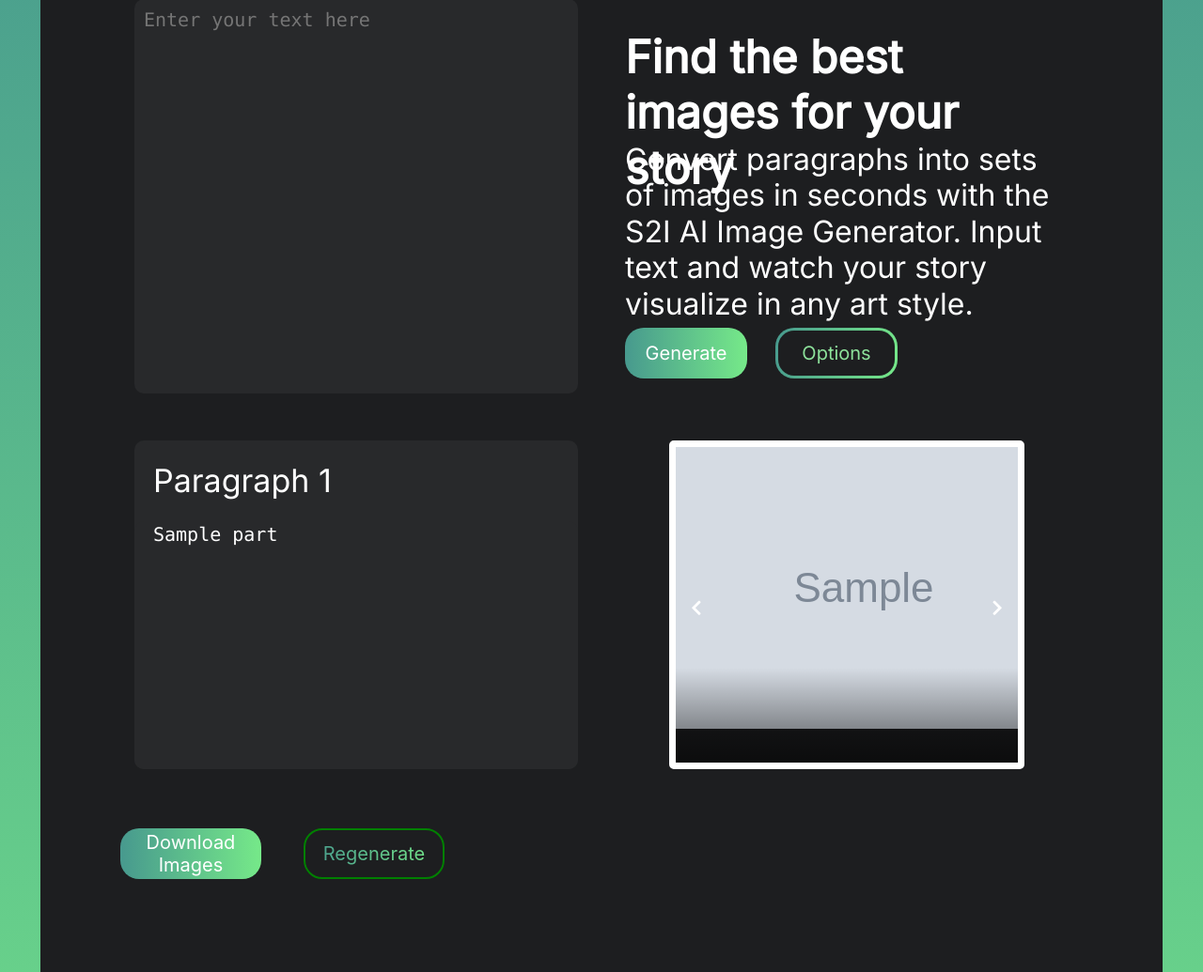
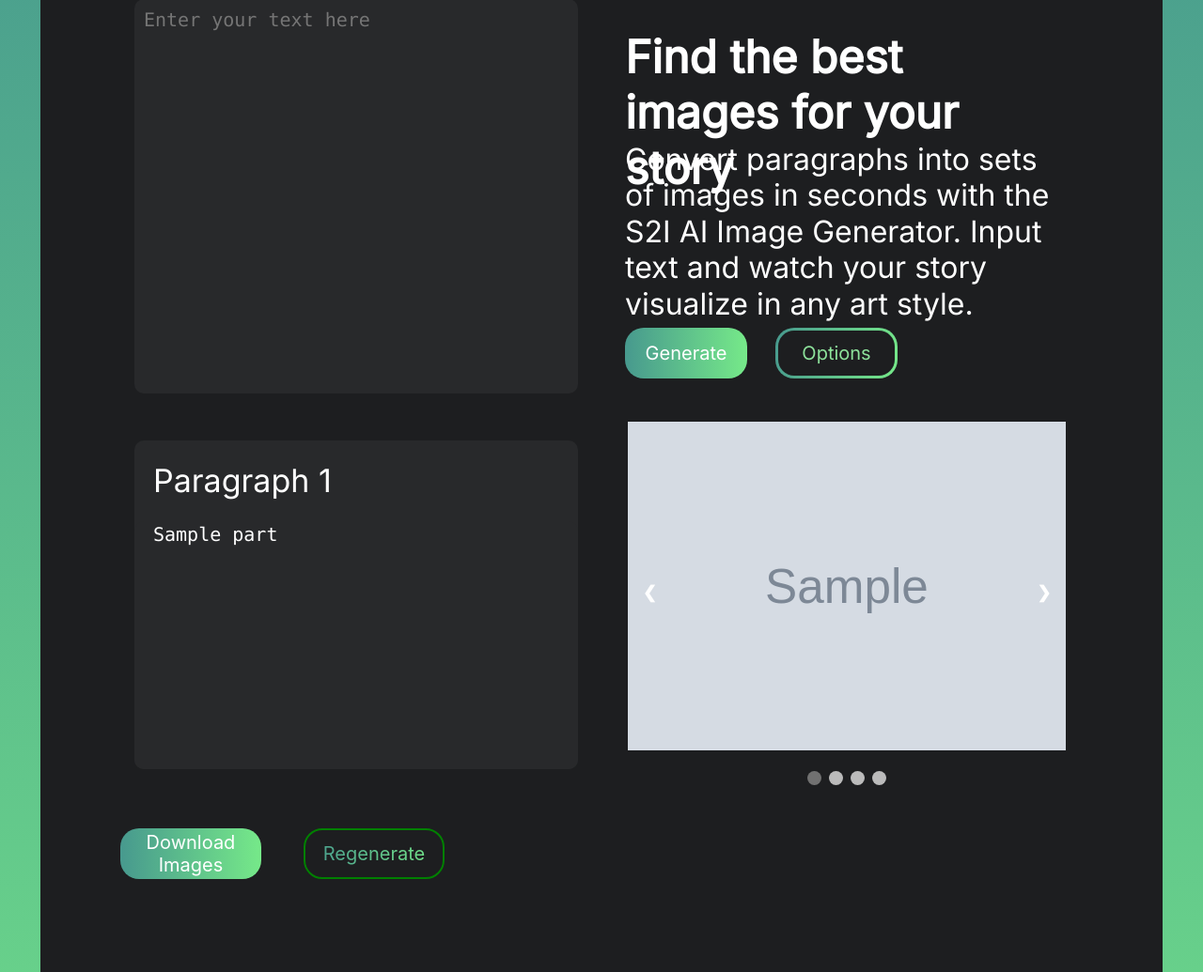
Before and after one commit to kryC1/graduation_project_s2i, a Django app: template s2i_django/stories2image/templates/stories2image/home.html in a window 1280 px wide. Shown: the part 191-1226 px from the top of the page at 94% size. Run offline with Django 3.2, Linux system fonts and the light colour scheme; the template is opened without the code that fills it: most values are stand-ins (such as "Sample title", 1, 10 or a date in 2020); grey boxes marked "Sample" are stand-in pictures.

Commit message:
Update home.html

```diff
--- a/s2i_django/stories2image/templates/stories2image/home.html
+++ b/s2i_django/stories2image/templates/stories2image/home.html
@@ -142,29 +142,36 @@
 			</div>
 
 			<div class="second-div-b">
-				<div class="slider-ctr">
+				<div>
+					<!-- Slideshow container -->
+					<div class="slideshow-container">
 
+					  <!-- Full-width images with number and caption text -->
 					  {% for image in images %}
 							{% for i in image %}
-							<div class="slide">
-								<img src="{{i}}" alt="Image"/>
+								<div class="mySlides fade">
+							    <img src="{{i}}" style="height:350px">
 							  </div>
 							{% endfor %}
 						{% endfor %}
 
-					<div class="slider-control">
-						<div class="control prev disabled">
-						  <div class="fa fa-chevron-left"></div>
+					  <!-- Next and previous buttons -->
+					  <a class="prev" onclick="plusSlides(-1)">&#10094;</a>
+					  <a class="next" onclick="plusSlides(1)">&#10095;</a>
 					</div>
-						<div class="control next">
-						  <div class="fa fa-chevron-right"></div>
-						</div>
+					<br>
+
+					<!-- The dots/circles -->
+					<div style="text-align:center">
+					  <span class="dot" onclick="currentSlide(1)"></span>
+					  <span class="dot" onclick="currentSlide(2)"></span>
+					  <span class="dot" onclick="currentSlide(3)"></span>
+					  <span class="dot" onclick="currentSlide(4)"></span>
 					</div>
 				</div>
 			</div>
 		</div>
 		{% endfor %}
-
 
 		<div class="fourth-div">
 			<button class = "fourth-div-buttonleft">Download Images</button>
@@ -174,15 +181,23 @@
 		<div class="fifth-div">
 			<img src="/home/kryc1/s2i_django/stories2image/static/icon/tubitak-logo.png" alt="Tubitak Logo">
 			<h1 class="fifth-div-h1">Supported by TÜBİTAK</h1>
+		</div>
 
+	    <footer class="footer">
+	    	<div class="footer-div-a">
+	        	<p class="footer-div-a-p">&copy; 2023 My Website</p>
+	        	<p class="footer-div-a-p">Contact</p>
+	        	<p class="footer-div-a-p">Terms of Service</p>
+	    	</div>
+
+	    	<div class="footer-div-b">
+					<i style="color: white; font-size: 1.5em;"  class="fab fa-instagram"></i>
+					<i style="color: white; font-size: 1.5em;" class="fab fa-linkedin"></i>
+	    	</div>
+	    </footer>
     </div>
 
 	<script type="text/javascript">
-			const slider = document.querySelector('.slider');
-			const prevButton = document.querySelector('.prev');
-			const nextButton = document.querySelector('.next');
-			const images = document.querySelectorAll('.slider img');
-
 		function popOptions() {
 			document.getElementById('options').style.zIndex = 1;
 		}
@@ -191,127 +206,34 @@
 			document.getElementById('options').style.zIndex = -1;
 		}
 
-			let counter = 1;
-			const size = images[0].clientWidth;
+		let slideIndex = 1;
+		showSlides(slideIndex);
 
-			slider.style.transform = 'translateX(' + (-size * counter) + 'px)';
-
-			nextButton.addEventListener('click', () => {
-			  if (counter >= images.length - 1) return;
-			  slider.style.transition = 'transform 0.5s ease-in-out';
-			  counter++;
-			  slider.style.transform = 'translateX(' + (-size * counter) + 'px)';
-			});
-
-			prevButton.addEventListener('click', () => {
-			  if (counter <= 0) return;
-			  slider.style.transition = 'transform 0.5s ease-in-out';
-			  counter--;
-			  slider.style.transform = 'translateX(' + (-size * counter) + 'px)';
-			});
-
-			slider.addEventListener('transitionend', () => {
-			  if (images[counter].alt === 'last clone') {
-			    slider.style.transition = 'none';
-			    counter = images.length - 2;
-			    slider.style.transform = 'translateX(' + (-size * counter) + 'px)';
-			  }
-			  if (images[counter].alt === 'first clone') {
-			    slider.style.transition = 'none';
-			    counter = images.length - counter;
-			    slider.style.transform = 'translateX(' + (-size * counter) + 'px)';
-			  }
-			});
-
-
-
-
-			var sliderControl = document.querySelector(".slider-control");
-
-      // slides informations
-
-      var slides = document.querySelectorAll(".slide"),
-          slidesLength = slides.length;
-
-      // slides array
-
-      var slidesArr = [].slice.call(slides);
-
-      // reverse array sorting
-
-      slidesArr = slidesArr.reverse();
-
-
-      // slide current
-      var slideCurrent = 0;
-
-    sliderControl.addEventListener("click", function(e){
-        target = e.target;
-
-        // Get next button
-        if(target.classList.contains("next")){
-          next = e.target,
-          prev = next.previousElementSibling,
-          nextSlide = slidesArr[slideCurrent + 1],
-          slide = slidesArr[slideCurrent];
-
-          slide.classList.add("slide-on");
-          slide.classList.remove("text-on");
-          nextSlide.classList.add("text-on");
-
-          slideCurrent += 1;
-          if(slideCurrent > 0) {
-            prev.classList.remove("disabled");
-          }
-          if(slideCurrent === slidesLength - 1){
-            next.classList.add("disabled");
-          }
+		// Next/previous controls
+		function plusSlides(n) {
+		  showSlides(slideIndex += n);
 		}
 
-     // get prev button
-         if(target.classList.contains("prev")){
-
-          slideCurrent -= 1;
-
-          prev = e.target,
-          next = prev.nextElementSibling,
-          prevSlide = slidesArr[slideCurrent + 1],
-          slidesArr[slideCurrent];
-          prevSlide.classList.remove("text-on");
-          slide.classList.remove("slide-on");
-          slide.classList.add("text-on");
-
-          if(slideCurrent === slidesLength - 2){
-            next.classList.add("disabled");
-          }
-          if(slideCurrent === 0){
-          prev.classList.add("disabled");}
-
+		// Thumbnail image controls
+		function currentSlide(n) {
+		  showSlides(slideIndex = n);
 		}
 
-	});
+		function showSlides(n) {
+		  let i;
+		  let slides = document.getElementsByClassName("mySlides");
+		  let dots = document.getElementsByClassName("dot");
+		  if (n > slides.length) {slideIndex = 1}
+		  if (n < 1) {slideIndex = slides.length}
+		  for (i = 0; i < slides.length; i++) {
+		    slides[i].style.display = "none";
+		  }
+		  for (i = 0; i < dots.length; i++) {
+		    dots[i].className = dots[i].className.replace(" active", "");
+		  }
+		  slides[slideIndex-1].style.display = "block";
+		  dots[slideIndex-1].className += " active";
+		}
   </script>
-
-	    <footer class="footer">
-	    	<div class="footer-div-a">
-	        	<p class="footer-div-a-p">&copy; 2023 My Website</p>
-	        	<p class="footer-div-a-p">Contact</p>
-	        	<p class="footer-div-a-p">Terms of Service</p>
-
-
-	    	</div>
-
-	    	<div class="footer-div-b">
-				<i style="color: white; font-size: 1.5em;"  class="fab fa-instagram"></i>
-				<i style="color: white; font-size: 1.5em;" class="fab fa-linkedin"></i>
-
-
-	    	</div>
-
-	    </footer>
-
-
-
-    </div>
 </body>
 </html>
```
Lines whose indentation alone changed are shown as unchanged.
